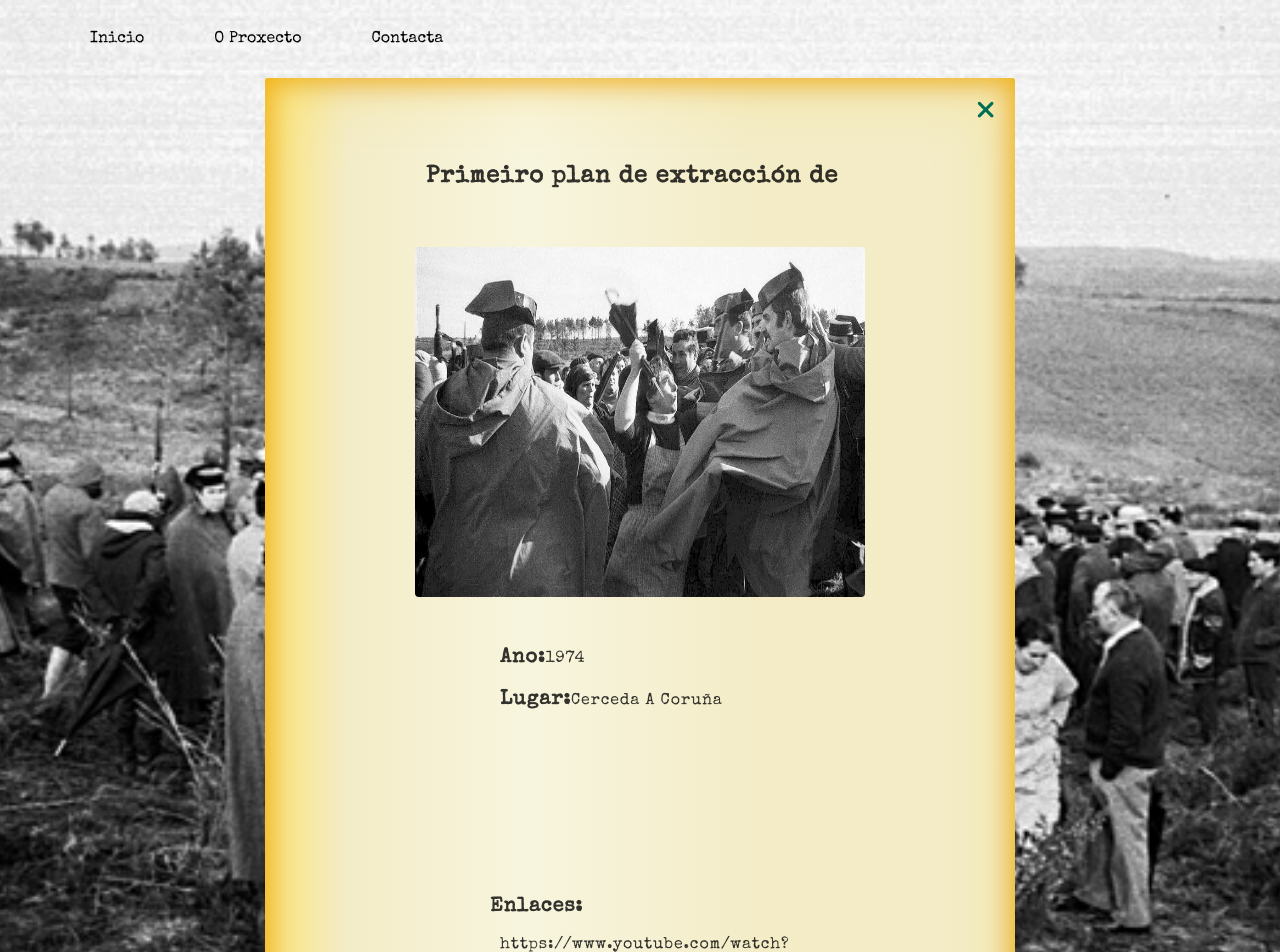
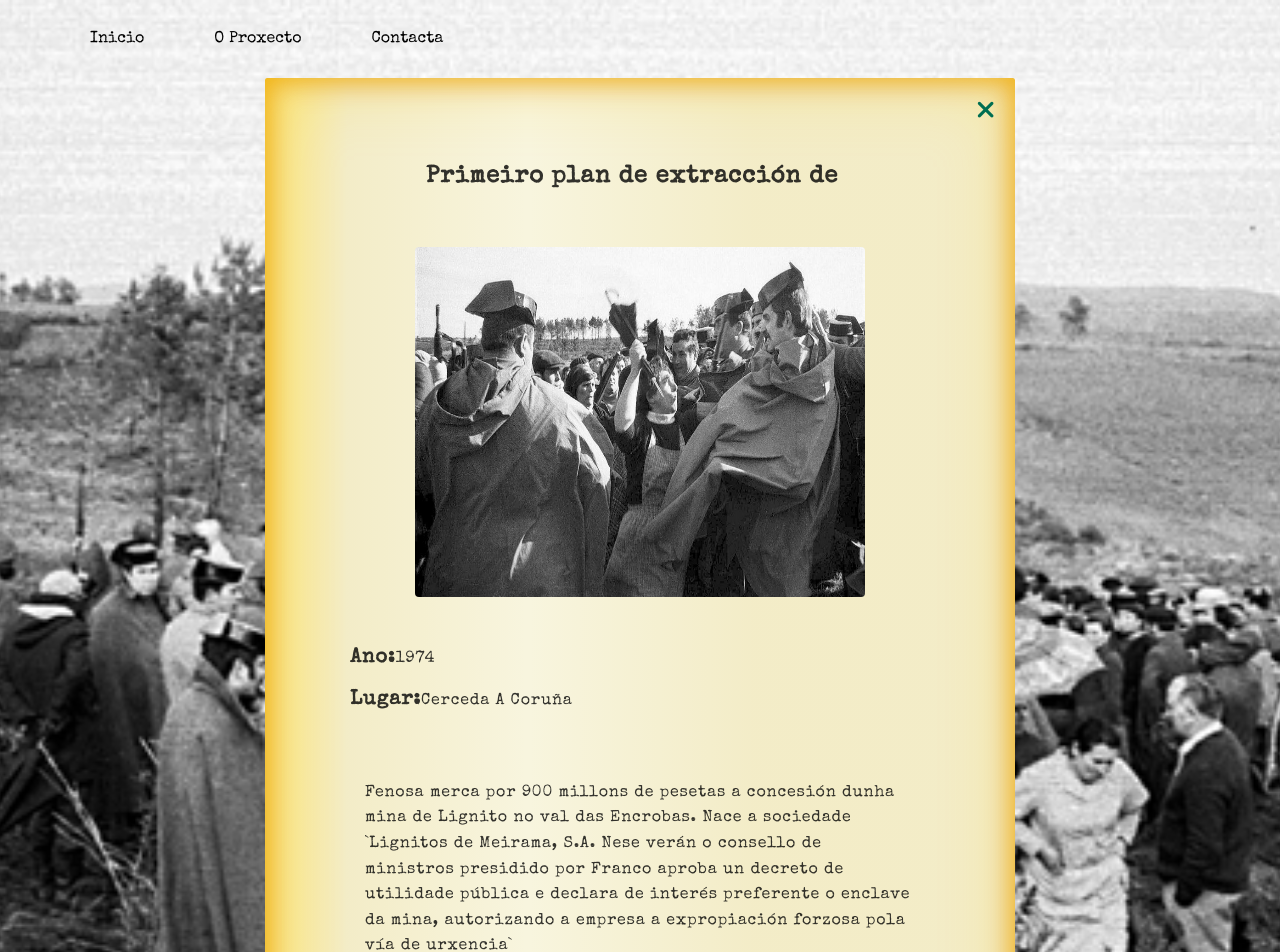
Before and after one commit to anafdz92/O-EcoSocial-ten-Memoria, a React (Create React App) app: page /#/line/1 in a window 1280 px wide. Shown: the top 952 px of the page. Built offline with nearby package versions, Linux system fonts and the light colour scheme.

Commit message:
fix info paragraphs conflicts.js

```diff
--- a/src/data/Conflicts.js
+++ b/src/data/Conflicts.js
@@ -11,8 +11,10 @@ const conflicts = [
     year: "1974",
     name: "Primeiro plan de extracción de Fenosa en Encrobas",
     location: "Cerceda A Coruña",
-    what:
+    p1:
       "Fenosa merca por 900 millons de pesetas a concesión dunha mina de Lignito no val das Encrobas. Nace a sociedade `Lignitos de Meirama, S.A. Nese verán o consello de ministros presidido por Franco aproba un decreto de utilidade pública e declara de interés preferente o enclave da mina, autorizando a empresa a expropiación forzosa pola vía de urxencia`",
+    p2: "",
+    p3: "",
     links: ["https://www.youtube.com/watch?v=LJqJA2inpko"],
     url: mulleres,
     imgFont:
@@ -24,8 +26,10 @@ const conflicts = [
     year: "2002",
     name: "O Prestige",
     location: "Costa de Fisterra",
-    what:
+    p1:
       "O petrolero Prestige sofre unha vía de auga a 28 millas da costa de Fisterra. A Madrugada do 19 de novembro partiuse en dous afundindose cunha carga de 77.000t de crudo que provocarían un dos maiores desastres ecosociais da Galiza. ",
+    p2: "",
+    p3: "",
     links: [
       " https://plataformanuncamais.wordpress.com/",
       "https://www.udc.es/dep/ps/grupo/varios/prest_es.pdf",
@@ -39,8 +43,10 @@ const conflicts = [
     year: "2017",
     name: "Vaga de Incendios",
     location: "Provincias de Ourense e Pontevedra",
-    what:
+    p1:
       "O monocultivo de especies forestais pirófitas coma o eucalipto (das que son grandes beneficiarios empresas como o Grupo Ence ou Grupo Finsa) xunto ao despoboamento rural e a emerxencia climática, sentaron as bases para unha das vagas de incendios máis importantes dos últimos anos que en dúas semanas acabaron cunha superficie de máis de 70.000 km cuadrados",
+    p2: "",
+    p3: "",
     links: [
       "https://www.lavanguardia.com/vida/20171019/432157474162/industria-fuego-galicia-xabier-vazquez-pumarino.html",
     ],
@@ -74,8 +80,11 @@ const conflicts = [
     year: "2020",
     name: "Verteduras no río Eume",
     location: "Pontedeume, A Coruña",
-    what:
-      "A Xunta declara a 'situación de emerxencia' e mantén a prohibición do consumo de auga en Pontedeume mentres pide responsabilidades a Endesa pola xestión do embalse do río, emplazado en territorio de Parque Natural. Este non é un feito illado, a contaminación, degradación e vertidos “crónicos” son continuos no Eume e en moitos ríos con vertidos puntuais agudos e graves. A propia Augas de Galicia no Plan hidrolóxico Galicia-Costa 2015-2021 afirmaba que o 21% das masas superficiais naturais de auga tiñan un estado ecolóxico entre moderado, deficiente ou malo.",
+    p1:
+      "A Xunta declara a 'situación de emerxencia' e mantén a prohibición do consumo de auga en Pontedeume mentres pide responsabilidades a Endesa pola xestión do embalse do río, emplazado en territorio de Parque Natural.",
+    p2:
+      "Este non é un feito illado, a contaminación, degradación e vertidos “crónicos” son continuos no Eume e en moitos ríos con vertidos puntuais agudos e graves. A propia Augas de Galicia no Plan hidrolóxico Galicia-Costa 2015-2021 afirmaba que o 21% das masas superficiais naturais de auga tiñan un estado ecolóxico entre moderado, deficiente ou malo.",
+    p3: "",
     links: [
       "https://www.nosdiario.gal/articulo/social/investigan-posibel-vertedura-rio-eume/20201007192518106445.html",
     ],
@@ -89,8 +98,11 @@ const conflicts = [
     year: "2012",
     name: "Loita contra a Incineradora de Sogama",
     location: "Irixo, Lalín, Ourense",
-    what:
-      "A resposta da veciñanza e as manifestacións multitudinarias en contra do proxecto de Sogama para instalar unha Incineradora de Residuos en o Irixo, saldarase tras case un ano de loita ca derogación do proxecto por parte da Xunta. A resposta social dará lugar a unha reforma do plan de residuos sólidos de Galicia e a ampliación da incineradora de Cerceda.",
+    p1:
+      "A resposta da veciñanza e as manifestacións multitudinarias en contra do proxecto de Sogama para instalar unha Incineradora de Residuos en o Irixo, saldarase tras case un ano de loita ca derogación do proxecto por parte da Xunta.",
+    p2:
+      "A resposta social dará lugar a unha reforma do plan de residuos sólidos de Galicia e a ampliación da incineradora de Cerceda.",
+    p3: "",
     links: [
       "https://www.farodevigo.es/galicia/2012/04/22/centenares-manifestantes-lalin-incineradora-o-17663692.html",
     ],
@@ -104,8 +116,11 @@ const conflicts = [
     year: "2020",
     name: "A minera de Corcoesto perde a batalla Xudicial",
     location: "Cabana de Bergantiños, A Coruña",
-    what:
-      "Despóis de máis de cinco anos de loita veciñal contra o proxecto de Megaminaría da canadense Edgewater a xustiza respalda a decisión da Xunta de paralizar a mina de ouro proxectada en Corcoesto. Xa en 2020 o Estado Español gañou en parís a arbitraxe que mantiña contra a empresa, así, o tribunal desestimaba a reclamación da minera en pro dunha compensación relativa a fase de estudos previos do proxecto",
+    p1:
+      "Despóis de máis de cinco anos de loita veciñal contra o proxecto de Megaminaría da canadense Edgewater a xustiza respalda a decisión da Xunta de paralizar a mina de ouro proxectada en Corcoesto.",
+    p2:
+      "Xa en 2020 o Estado Español gañou en París a arbitraxe que mantiña contra a empresa, así, o tribunal desestimaba a reclamación da minera en pro dunha compensación relativa a fase de estudos previos do proxecto.",
+    p3: "",
     links: [
       "https://galicia.economiadigital.es/directivos-y-empresas/la-ultima-derrota-de-la-minera-de-corcoesto-naufraga-con-el-arbitraje_20056959_102.html",
     ],
```
